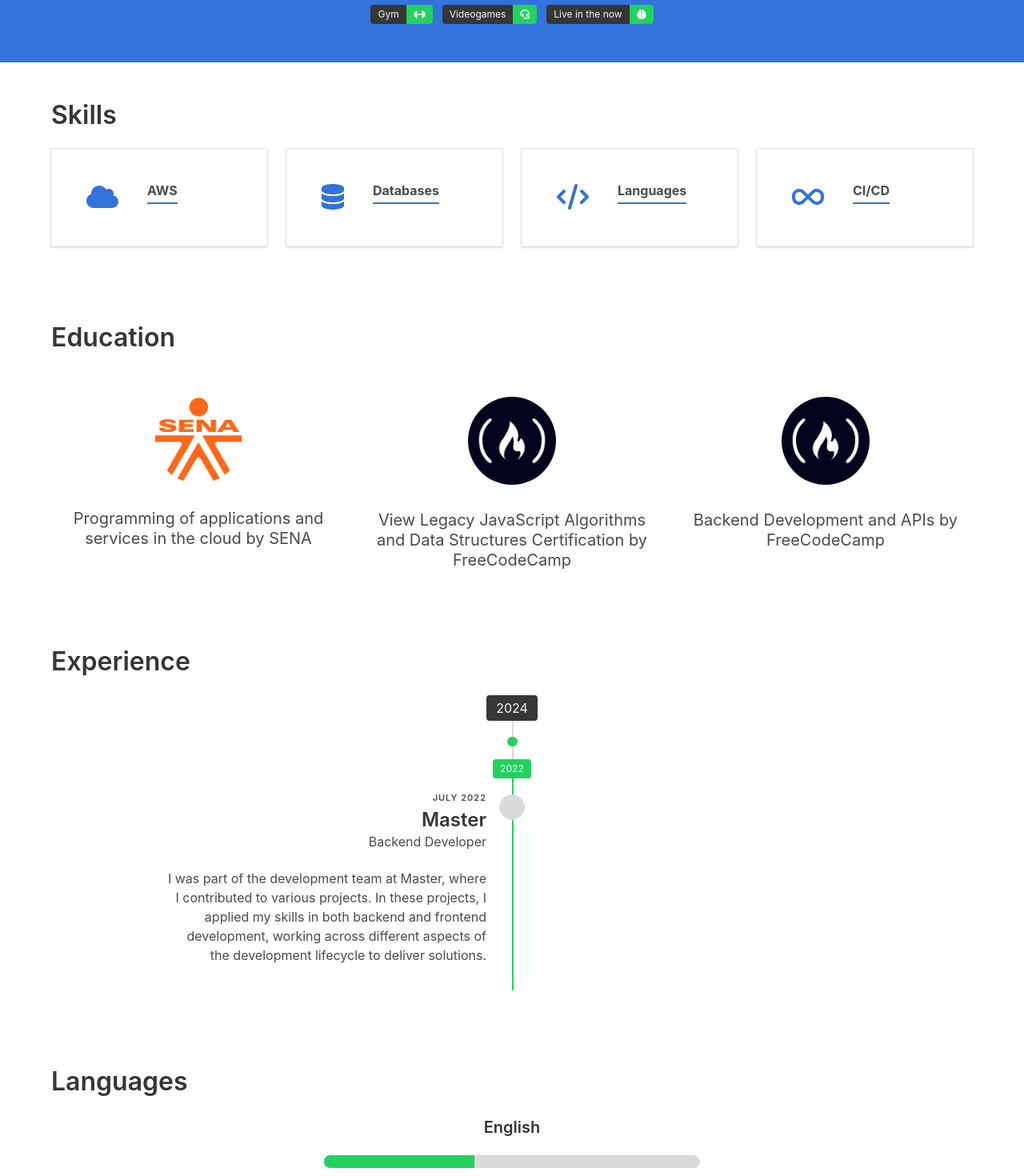
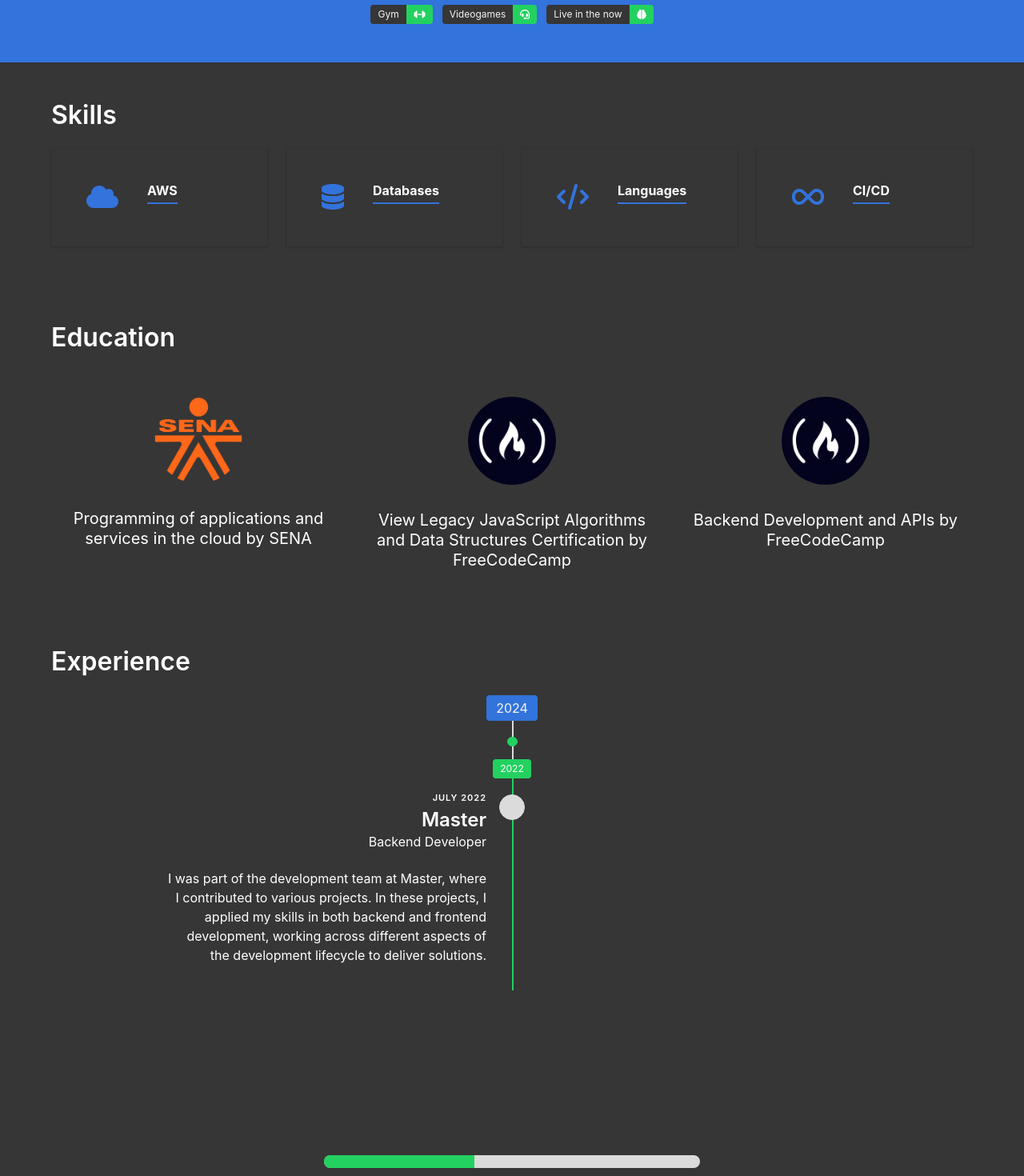
Before and after one commit to 1Eliaaaan/cv-react, a React (Create React App) app: page / in a window 1280 px wide. Shown: the part 1400-2870 px from the top of the page at 80% size. Built offline with nearby package versions, Linux system fonts and the light colour scheme.

Commit message:
FEAT : Background Colors

```diff
--- a/src/components/elements/CredlyBadge.js
+++ b/src/components/elements/CredlyBadge.js
@@ -7,7 +7,7 @@ function CredlyBadge(props) {
     <figure className="is-inline-block image"  style={{ marginTop: '2rem' }}>
       <a href={props.link} target="_blank" rel="noopener noreferrer">
         <img src={imgSrc} alt={props.badgeName} className="education-img is-rounded" />
-        <p className="subtitle" style={{ marginTop: '2rem' }}>{props.badgeName}</p>
+        <p className="subtitle has-text-white" style={{ marginTop: '2rem' }}>{props.badgeName}</p>
       </a>
     </figure>
   );
--- a/src/components/elements/Skill.js
+++ b/src/components/elements/Skill.js
@@ -9,7 +9,7 @@ function Skill(props) {
 
   return (
     <div
-      className={`card skill-card is-clickable ${isHovered ? 'is-hovered' : ''}`}
+      className={`card skill-card is-clickable ${isHovered ? 'is-hovered' : ''} has-background-dark`}
       onMouseEnter={() => setIsHovered(true)}
       onMouseLeave={() => setIsHovered(false)}
       style={{ transition: 'transform 0.3s ease', cursor: 'pointer' }}
@@ -24,7 +24,7 @@ function Skill(props) {
           <div className="media-content"
           style={{ marginTop : '1rem' }}>
             <p
-              className="skill-title is-size-6"
+              className="skill-title is-size-6 has-text-white"
               style={{
                 position: 'relative',
                 display: 'inline-block',
@@ -54,11 +54,11 @@ function Skill(props) {
                     transition: 'max-height 0.5s ease, opacity 0.5s ease',
                   }}
                 >
-                  <p className="skill-subtitle subtitle has-text-black is-size-6">
+                  <p className="skill-subtitle subtitle  has-text-white is-size-6 ">
                     {subcategory}
                   </p>
                   {check(subcategory).map((item) => (
-                    <p key={item} style={{ marginLeft: '20px' }}>
+                    <p key={item} style={{ marginLeft: '20px' }} className='has-text-grey-light'>
                       - {item}
                     </p>
                   ))}
--- a/src/components/elements/Timeline.js
+++ b/src/components/elements/Timeline.js
@@ -7,7 +7,7 @@ function Timeline() {
   return (
     <div className="timeline is-centered">
       <header className="timeline-header">
-        <span className="tag is-medium is-dark">
+        <span className="tag is-medium is-dark has-background-link">
           {new Date().getFullYear()}
         </span>
       </header>
--- a/src/components/elements/TimelineHeader.js
+++ b/src/components/elements/TimelineHeader.js
@@ -3,7 +3,7 @@ import React from "react";
 function TimelineHeader(props) {
   return (
     <header className="timeline-header">
-        <span className="tag is-success">{props.year}</span>
+        <span className="tag is-success ">{props.year}</span>
     </header>
   );
 }
--- a/src/components/elements/TimelineItem.js
+++ b/src/components/elements/TimelineItem.js
@@ -7,10 +7,10 @@ function TimelineItem(props) {
         <img src="" alt="" />
       </div>
       <div className="timeline-content">
-        <p className="heading">{props.date}</p>
-        <h1 className="title is-4"><a target="_blank" rel="noreferrer" href={`${props.website}`}>{props.company}</a></h1>
-        <h2 className="subtitle is-6">{props.position}</h2>
-        <p style={{ maxWidth: "25em" }}>{props.summary}</p>
+        <p className="heading  has-text-white">{props.date}</p>
+        <h1 className="title is-4  has-text-white"><a target="_blank" rel="noreferrer" href={`${props.website}`}>{props.company}</a></h1>
+        <h2 className="subtitle is-6  has-text-white">{props.position}</h2>
+        <p className=" has-text-white" style={{ maxWidth: "25em" }}>{props.summary}</p>
       </div>
     </div>
   );
--- a/src/components/sections/Education.js
+++ b/src/components/sections/Education.js
@@ -26,9 +26,9 @@ function buildBadges(certificates) {
 
 function Education() {
   return (
-    <section className="section" id="Education">
+    <section className="section has-background-dark" id="Education">
       <div className="container">
-        <h1 className="title">Education</h1>
+        <h1 className="title has-text-white">Education</h1>
         <div className="columns is-centered">
           {buildBadges(Resume.certificates)}
         </div>
--- a/src/components/sections/Experience.js
+++ b/src/components/sections/Experience.js
@@ -4,9 +4,9 @@ import Timeline from "../elements/Timeline";
 
 function Experience() {
   return (
-    <section className="section" id="experience">
+    <section className="section has-background-dark" id="experience">
       <div className="container">
-        <h1 className="title">Experience</h1>
+        <h1 className="title has-text-white">Experience</h1>
         <Timeline />
       </div>
     </section>
--- a/src/components/sections/Languages.js
+++ b/src/components/sections/Languages.js
@@ -3,7 +3,7 @@ import Resume from "../../resume.json";
 
 function Languages() {
   return (
-    <section className="section" id="Education">
+    <section className="section has-background-dark" id="Education">
       <div className="container">
         <h1 className="title mt-4">Languages</h1>
         <div className="columns is-centered">
--- a/src/components/sections/Skills.js
+++ b/src/components/sections/Skills.js
@@ -22,9 +22,9 @@ function buildSkillsRow(skills, start, end) {
 
 function Skills() {
   return (
-    <section className="section" id="skills">
+    <section className="section has-background-dark" id="skills">
       <div className="container">
-        <h1 className="title">Skills</h1>
+        <h1 className="title has-text-white">Skills</h1>
         <div className="columns">
           {buildSkillsRow(Resume.skills, 0, 4)}
         </div>
```
